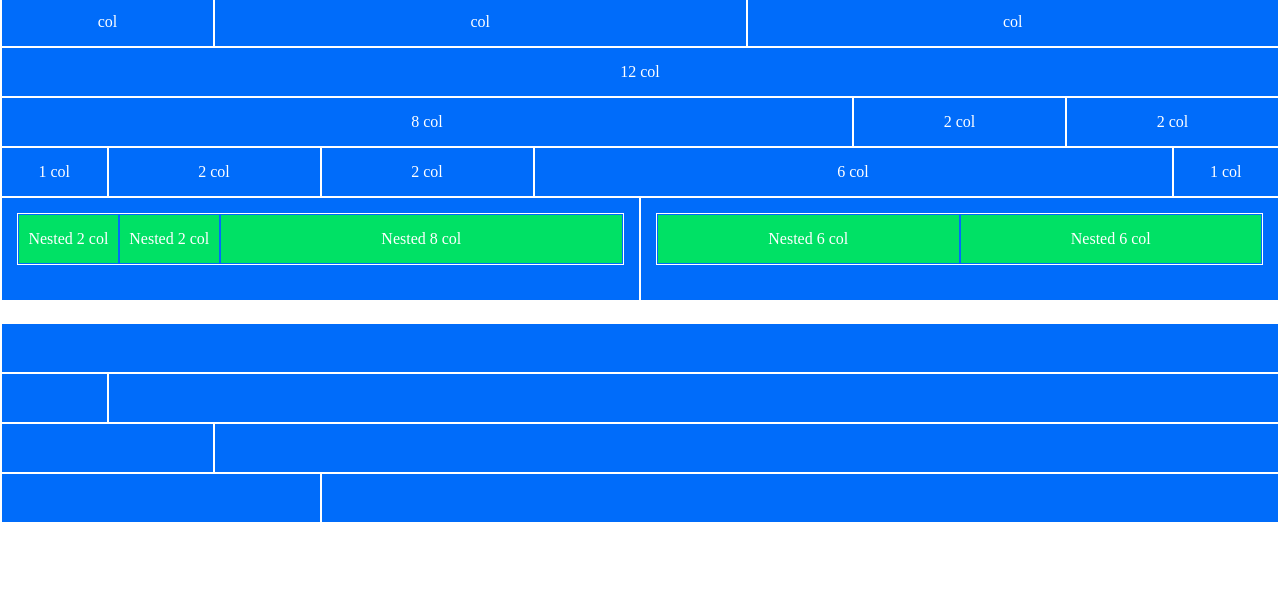
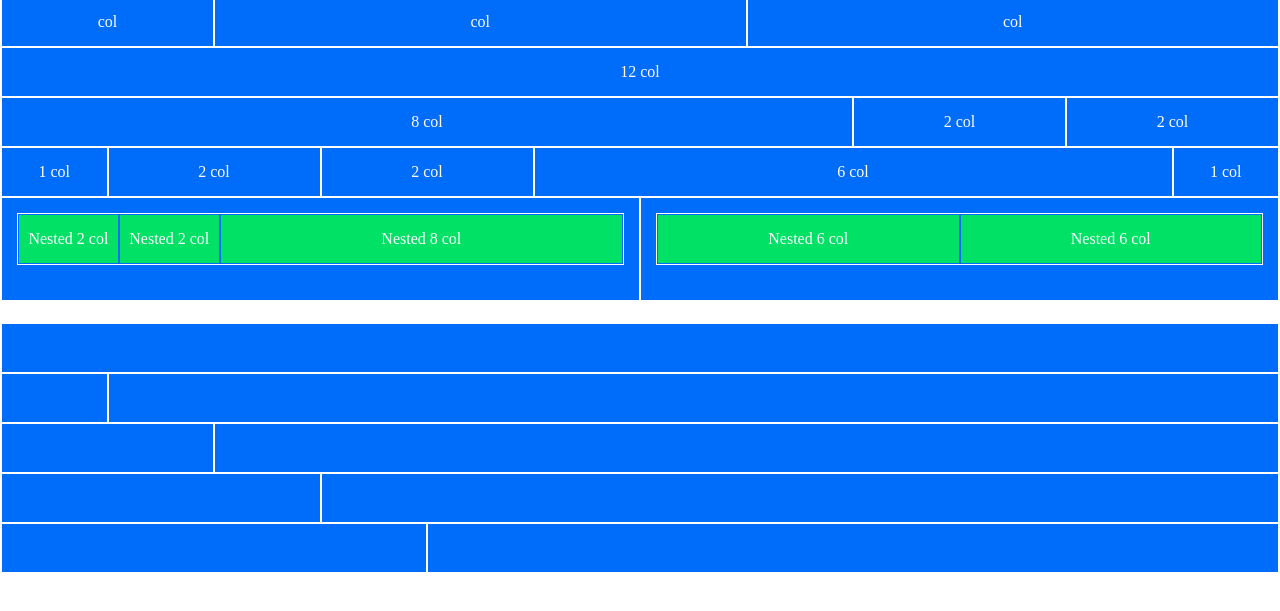
Before and after one commit to GiacomoSeveri/html-css-12bool, a plain HTML site: page index.html in a window 1280 px wide. Shown: the part 91-702 px from the top of the page. Drawn offline with Linux system fonts and the light colour scheme.

Commit message:
5-2 riga

```diff
--- a/index.html
+++ b/index.html
@@ -69,6 +69,9 @@
             <!-- 4 riga -->
             <div class="col col-3"></div>
             <div class="col col-9"></div>
+            <!-- 5 riga -->
+            <div class="col col-4"></div>
+            <div class="col col-8"></div>
         </div>
     </div>
 </body>
```
